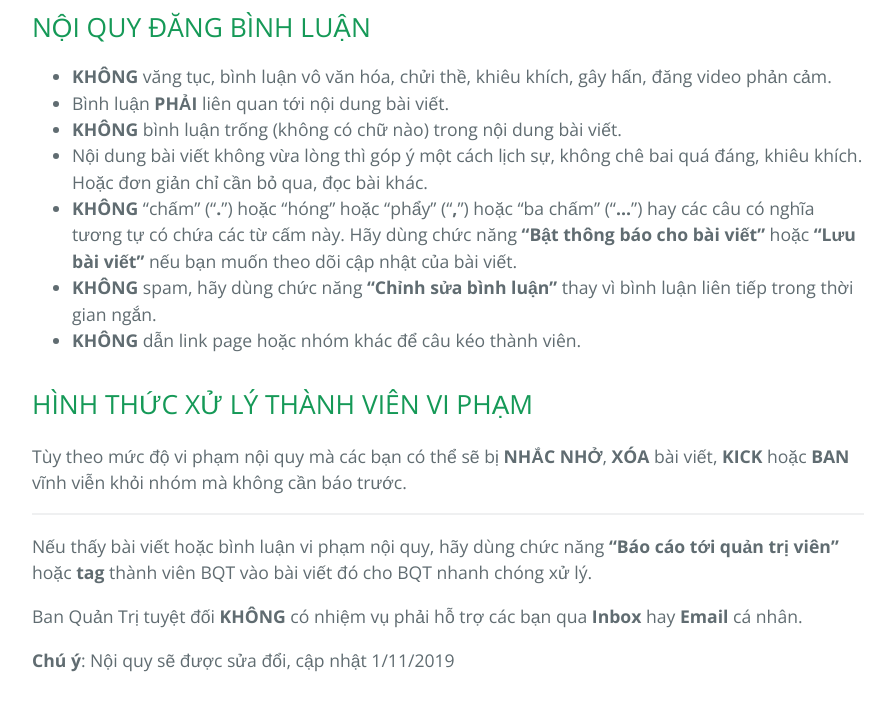
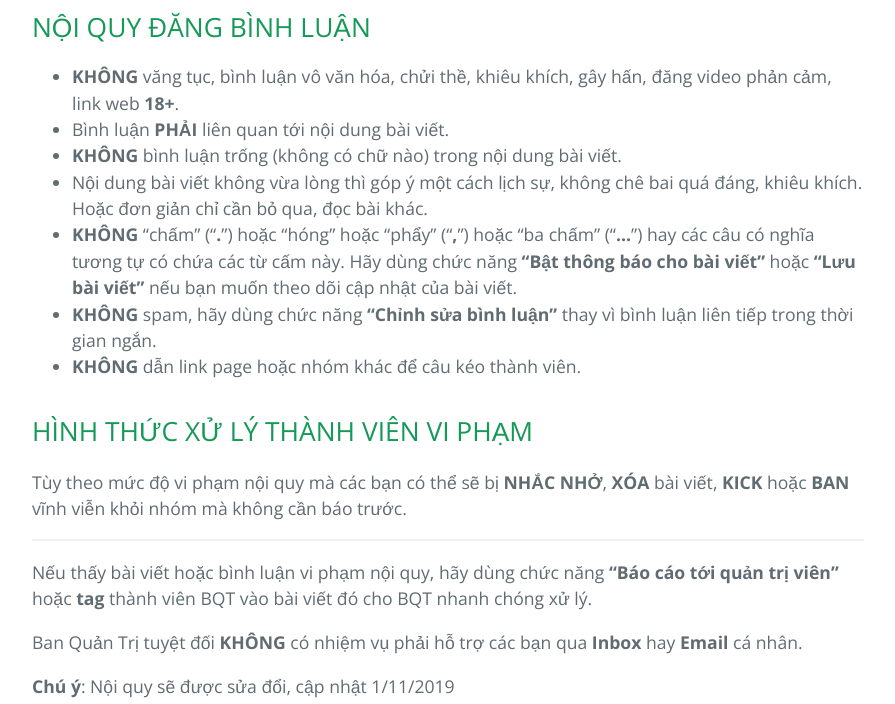
Before and after one commit to huuvinhvn/aplay, a Jekyll site: the page built from rules.md, in a window 1280 px wide and 900 px high, scrolled down 2872 px, cut to the strip 196-900 px from the top of the window. Shown: the whole strip, without its empty margins (192-1087 px from the left). Built offline with Jekyll 4.4.1, drawn with Linux system fonts in a browser that asks for light colours; our own code applies the rules of GitHub Pages for plain Markdown files.

Commit message:
Update rules.md

```diff
--- a/rules.md
+++ b/rules.md
@@ -21,7 +21,7 @@ Những tài khoản có dạng như sau sẽ **KHÔNG** được phép tham gia
 - Sử dụng tiếng Việt, có dấu, tránh viết tắt, viết hoa hết cả bài. Tuyệt đối **KHÔNG** được sử dụng teen code. **KHÔNG** sử dụng các từ ngữ tục tĩu, khiếm nhã, thiếu văn hóa.
 - Sử dụng **hashtag** để phân loại nội dung bài viết, giúp mọi người dễ dàng tìm bài khi có thắc mắc. Xem thêm cụ thể tại phần về [hashtag](hashtags.md).
 - **KHÔNG** đăng bài viết quảng cáo, hỏi mua và bán kèm giá cả (rao vặt, bán sim,...).
-- **KHÔNG** chia sẻ code **18+** hay bài viết có hình ảnh **phản cảm** công khai trên nhóm mà hãy tham gia nhóm chat để chia sẻ với nhau qua [Nhóm chat](https://m.me/join/AbYZz-YQvSrxdQ3I).
+- **KHÔNG** chia sẻ code **18+**, link web **18+** hay bài viết có hình ảnh **phản cảm** công khai trên nhóm mà hãy tham gia nhóm chat để chia sẻ với nhau qua [Nhóm chat](https://m.me/join/AbYZz-YQvSrxdQ3I).
 - Nếu đăng bài **hỏi đáp**, hãy **tìm hiểu trước qua Google** hay các chủ đề có trong nhóm để tránh hỏi những vấn đề đã có sẵn câu trả lời. Hỏi phải nói có đầu có đuôi, nói rõ vấn đề vướng mắc, **KHÔNG** hỏi trống lóc.
 - Dùng chức năng **tìm kiếm bài viết** trong nhóm trước khi đăng để tránh việc **trùng lặp nội dung**.
 - **KHÔNG** sử dụng các liên kết rút gọn (ouo, adfly, link5s...) hoặc liên kết giới thiệu (ref) trong bài viết với mục đích kiếm lợi nhuận từ nhóm.
@@ -58,7 +58,7 @@ Ví dụ về một [bài viết](https://www.facebook.com/groups/aplay.communit
 
 ## NỘI QUY ĐĂNG BÌNH LUẬN
 
-- **KHÔNG** văng tục, bình luận vô văn hóa, chửi thề, khiêu khích, gây hấn, đăng video phản cảm.
+- **KHÔNG** văng tục, bình luận vô văn hóa, chửi thề, khiêu khích, gây hấn, đăng video phản cảm, link web **18+**.
 - Bình luận **PHẢI** liên quan tới nội dung bài viết.
 - **KHÔNG** bình luận trống (không có chữ nào) trong nội dung bài viết.
 - Nội dung bài viết không vừa lòng thì góp ý một cách lịch sự, không chê bai quá đáng, khiêu khích. Hoặc đơn giản chỉ cần bỏ qua, đọc bài khác.
```
